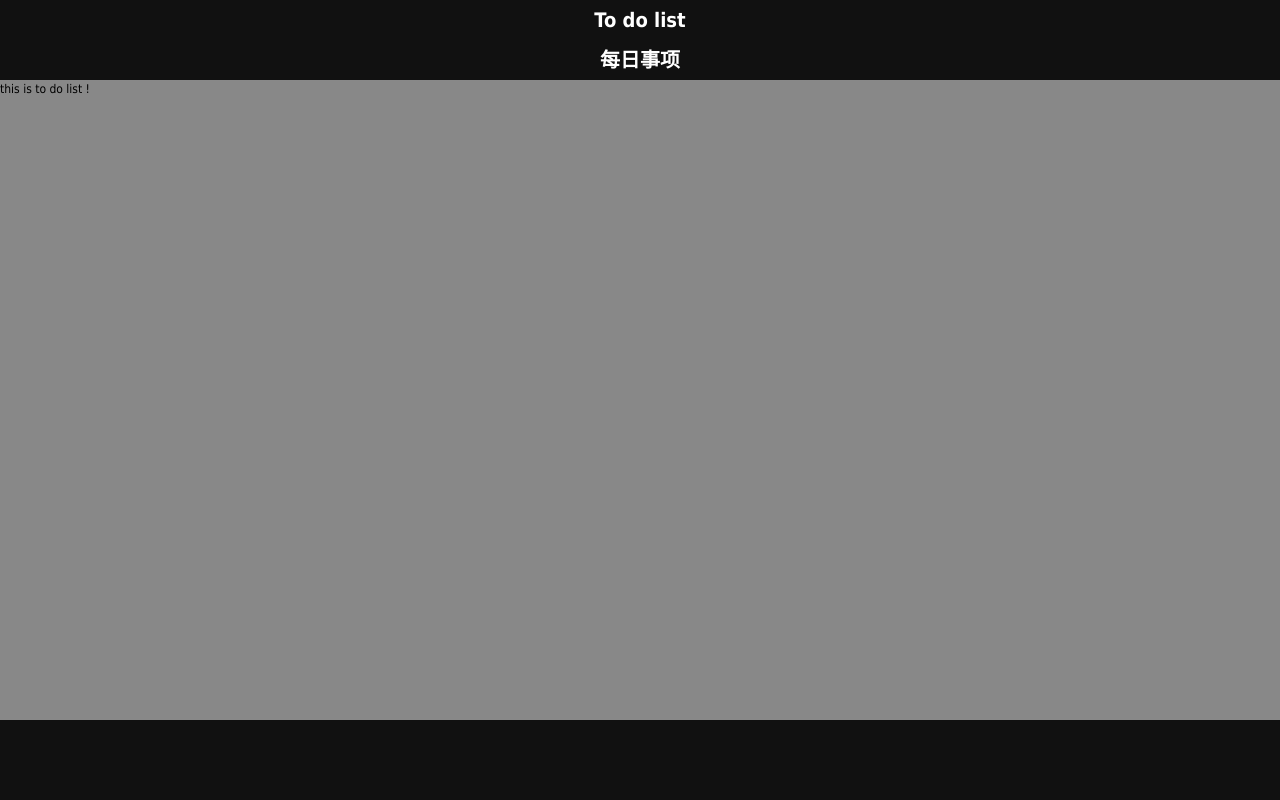
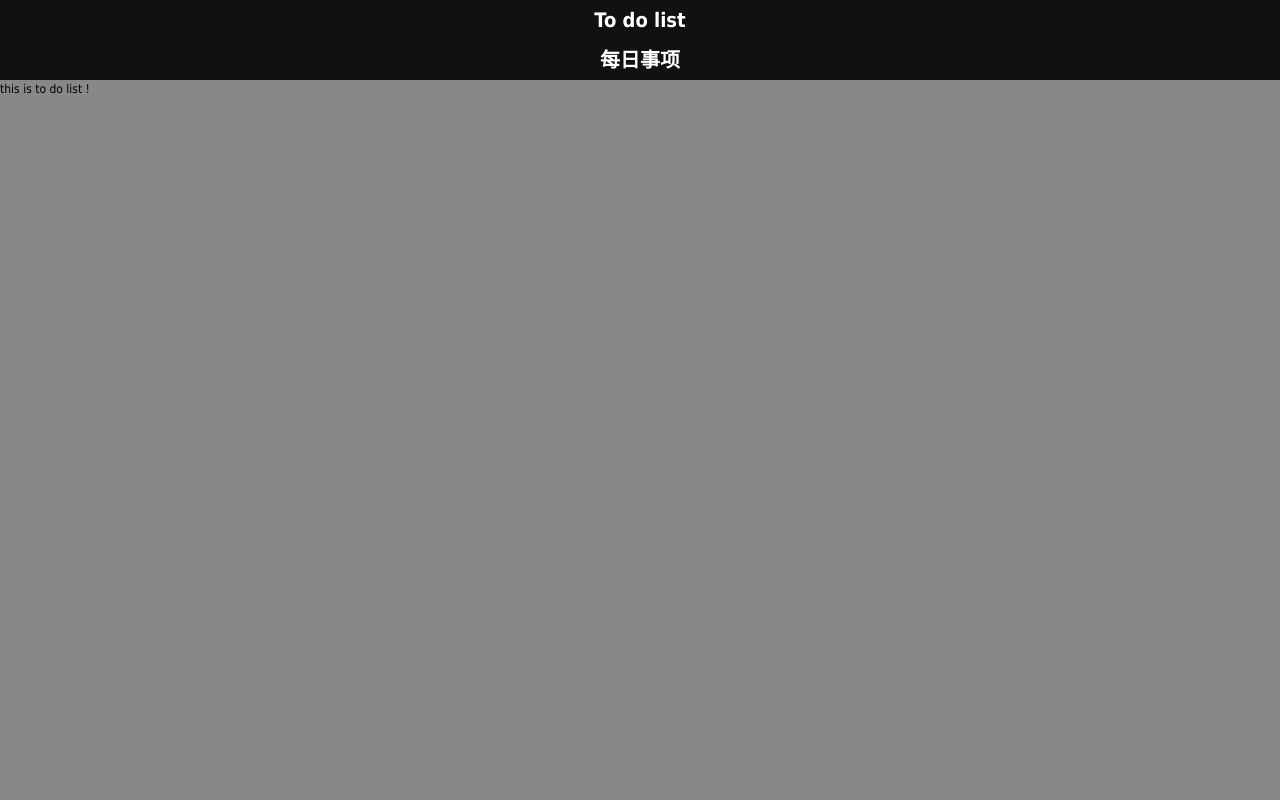
Before and after one commit to mcmin001/hello-css, a Vue app: page / in a window 1280 px wide. Shown: the top 800 px of the page. Built offline with nearby package versions, Linux system fonts and the light colour scheme.

Commit message:
提交css样式

```diff
--- a/src/components/Foot.vue
+++ b/src/components/Foot.vue
@@ -14,9 +14,6 @@ export default {
   background: #111111;
   width: 100%;
   height: 80px;
-  position: absolute;
-  left: 0;
-  bottom: 0;
 }
 
 </style>
```
